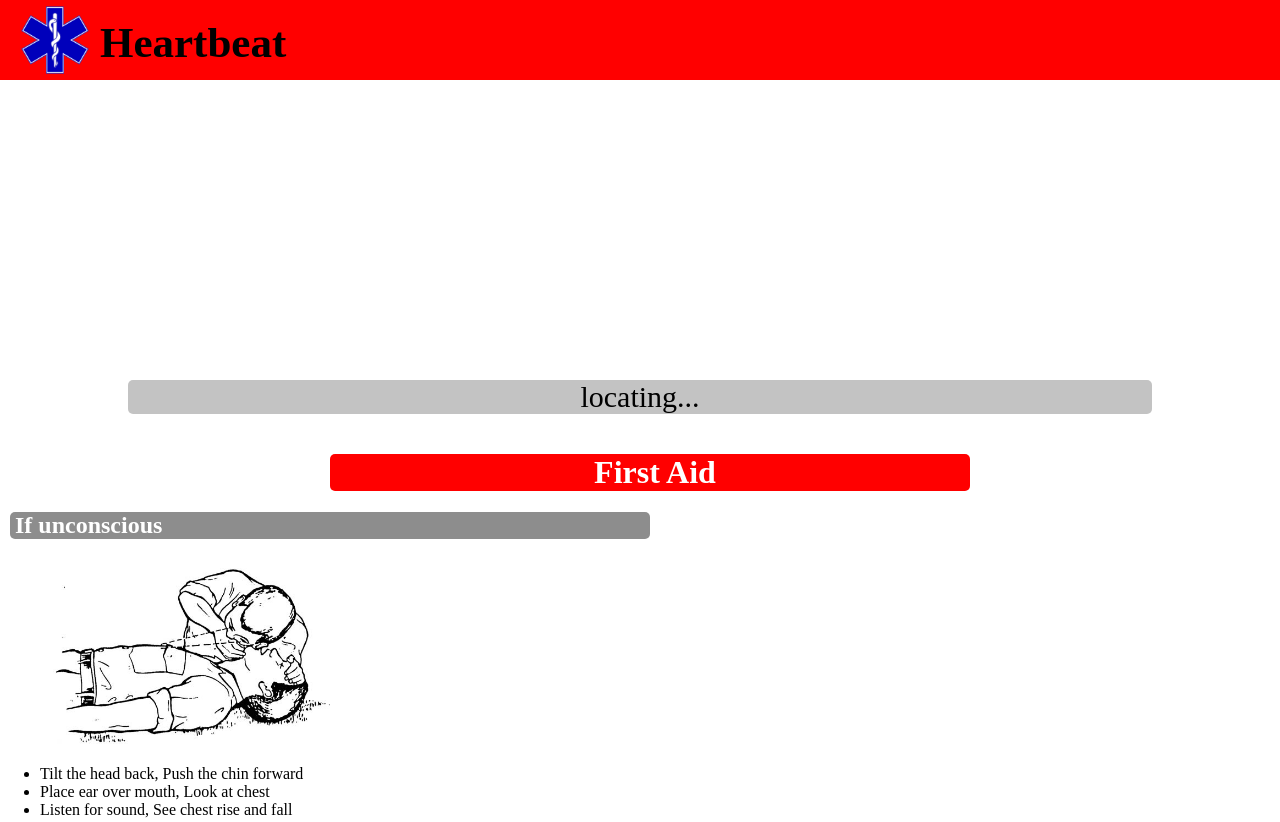
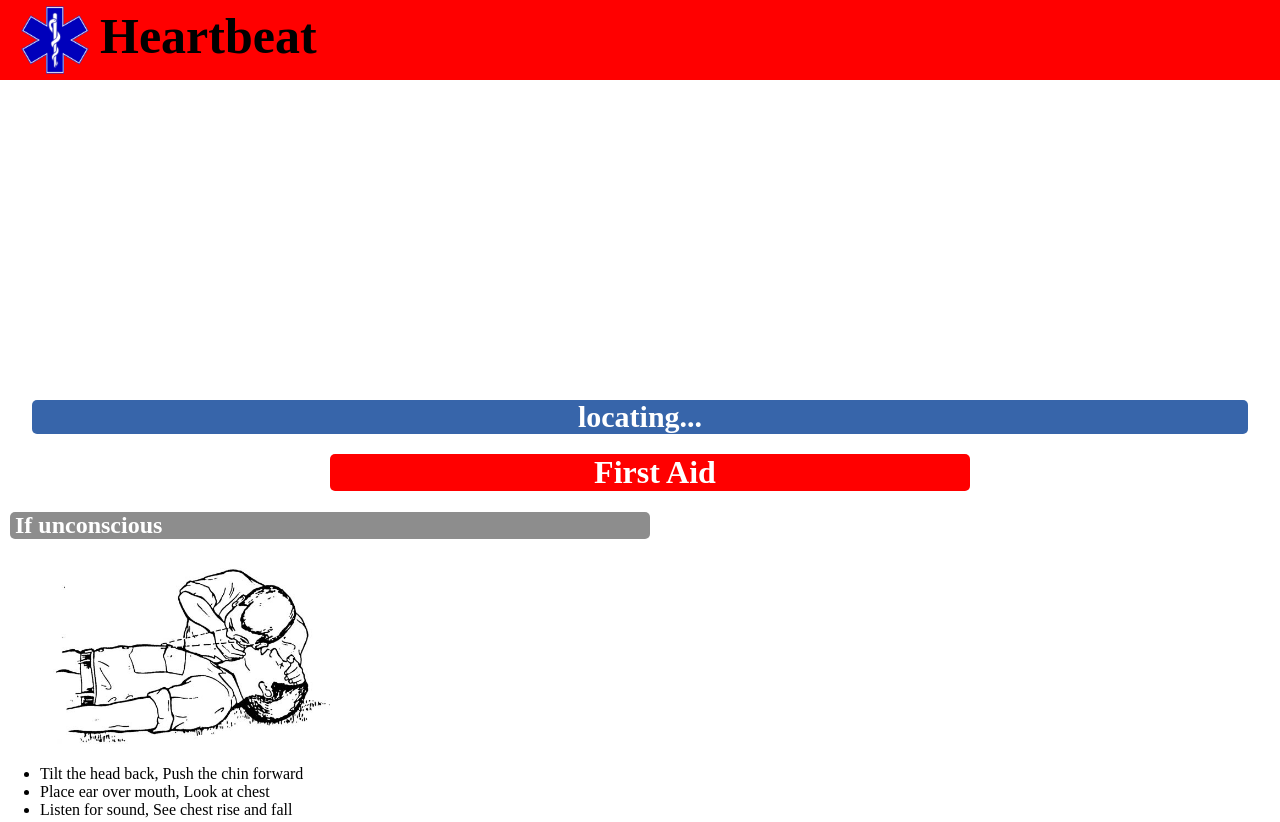
Before and after one commit to finnfassnacht/heartbeat-netlify, a website: page www/index.html in a window 1280 px wide. Shown: the top 822 px of the page. Drawn offline with nearby package versions, Linux system fonts and the light colour scheme.

Commit message:
slight changes

```diff
--- a/www/index.html
+++ b/www/index.html
@@ -14,16 +14,16 @@
 <body style="margin: 0;">
     <div style="background-color: red; height: 40px; padding: 20px;">
         <img style="float: left; position: relative; top: -15px;" src="med.png" height="70px">
-        <h3 style="font-size: 43px; position: relative; top: -45px; left: 10px; ">Heartbeat</h3>
+        <h3 style="font-size: 50px; position: relative; top: -63px; left: 10px;">Heartbeat</h3>
     </div>
     <center>
         <div style="padding: 10px; position: relative; top: 15px;">
             <div id="map" style="width: 95%; height: 260px; border-radius: 5px;"></div>
         </div>
-        <div style="background-color: rgb(195, 195, 195); color:black; border-radius: 5px; width: 80%; font-size: 30px; position: relative; top: -10px;">
+        <div style="background-color: rgb(55, 101, 170); color:rgb(255, 255, 255); border-radius: 5px; width: 95%; font-size: 30px; position: relative; top: 10px; font-weight: bold;">
             <p id="locating">locating...</p>
             <p id="street"></p>
-            <p id="town"></p>
+            <p id="town" style="position: relative; top: -20px;"></p>
         </div>
 
     <div style="color: white; background-color: red; width: 50%; position: relative; left: 10px; border-radius: 5px;">
```
